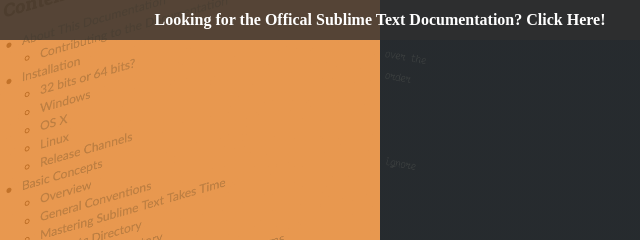
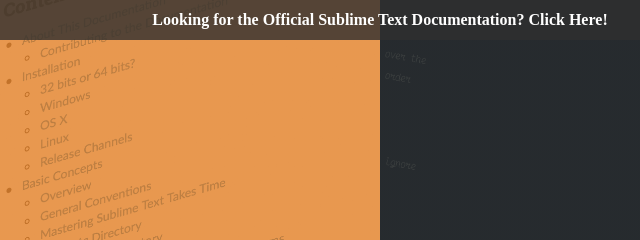
Before and after one commit to sublimetext-io/sublimetext.io, a plain HTML site: page docs/index.html in a window 1280 px wide. Shown: the top 240 px of the page, 260-900 px from the left. Drawn offline with Linux system fonts and the light colour scheme; a web font is replaced by a local one.

Commit message:
Update index.html
Fix typos

```diff
--- a/docs/index.html
+++ b/docs/index.html
@@ -3,7 +3,7 @@
 
 <head>
     <meta charset="UTF-8">
-    <title>Unoffical Sublime Text Documentation</title>
+    <title>Unofficial Sublime Text Documentation</title>
     <link rel="stylesheet" href="css/style.css" type="text/css" media="screen" />
     <!--[if lt IE 9]>
     <script src="http://html5shiv.googlecode.com/svn/trunk/html5.js"></script>
@@ -13,7 +13,7 @@
 <body>
     <section class="st-container">
         <div class="off-docs fadeIn">
-            <h4>Looking for the Offical Sublime Text Documentation?
+            <h4>Looking for the Official Sublime Text Documentation?
                 <a href="//www.sublimetext.com/docs/3/" class="">Click Here!</a></h4>
         </div>
         <div class="st-left">
```
